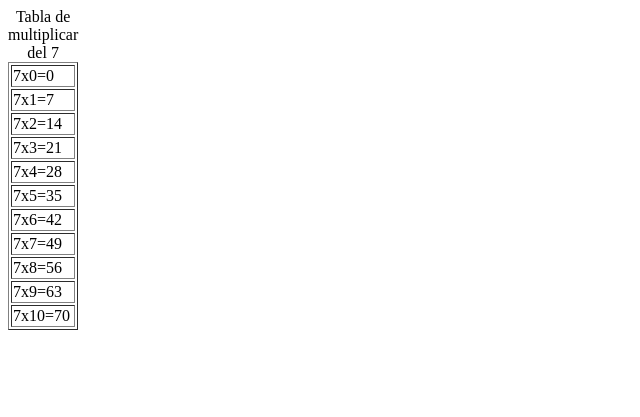
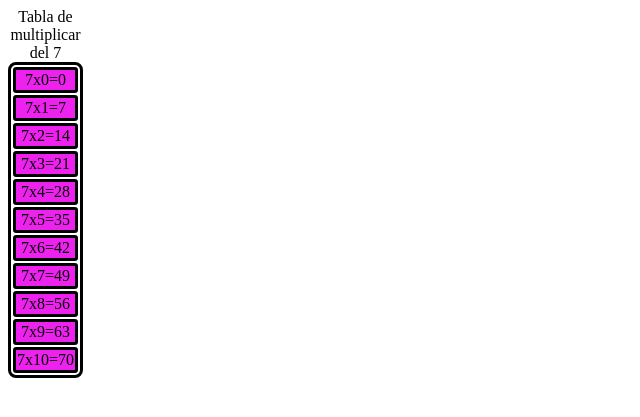
Before and after one commit to fonsekorz/ifcd0210, a PHP site: page /4_tabla_multiplicar.php in a window 1280 px wide. Shown: the top 417 px of the page, without its empty margins (0-640 px from the left). Run offline with PHP 8.4, Linux system fonts and the light colour scheme.

Commit message:
añado css en el ejercicio 4_tablas

```diff
--- a/3_bucles/4_tabla_multiplicar.php
+++ b/3_bucles/4_tabla_multiplicar.php
@@ -5,10 +5,24 @@
     <meta charset="UTF-8">
     <meta name="viewport" content="width=device-width, initial-scale=1.0">
     <title>Document</title>
+    <style>
+        body{
+            text-align: center;
+        }
+        table{
+            border: solid;
+            border-radius: 0.5em;
+        }
+        td{
+            border:solid;
+            border-radius: 0.2em;
+            background-color: #E2E;
+        }
+    </style>
 </head>
 
 <body>
-    <table border="1">
+    <table>
         <caption>Tabla de multiplicar del 7</caption>
         <?php
         define("NUM", 7);
```
